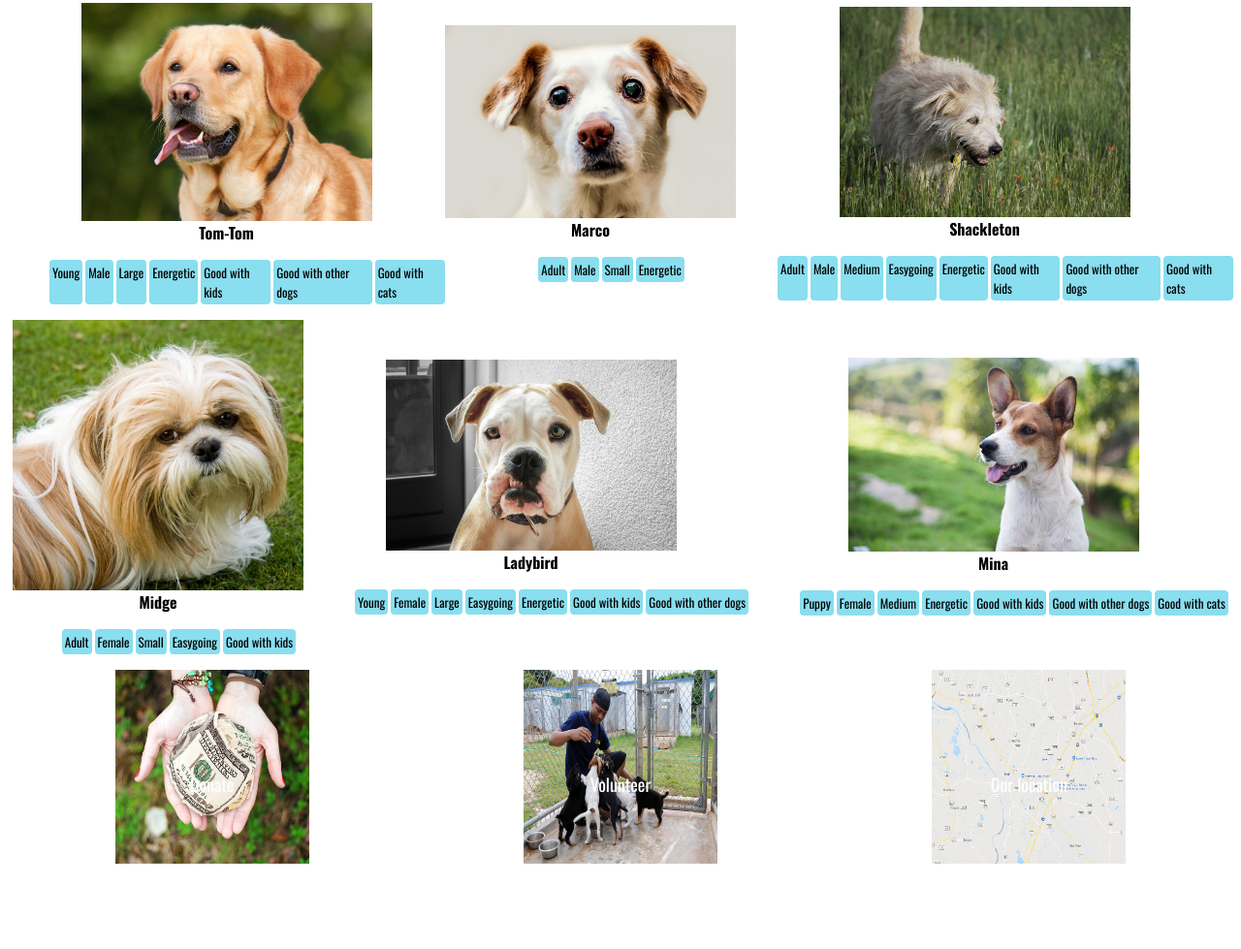
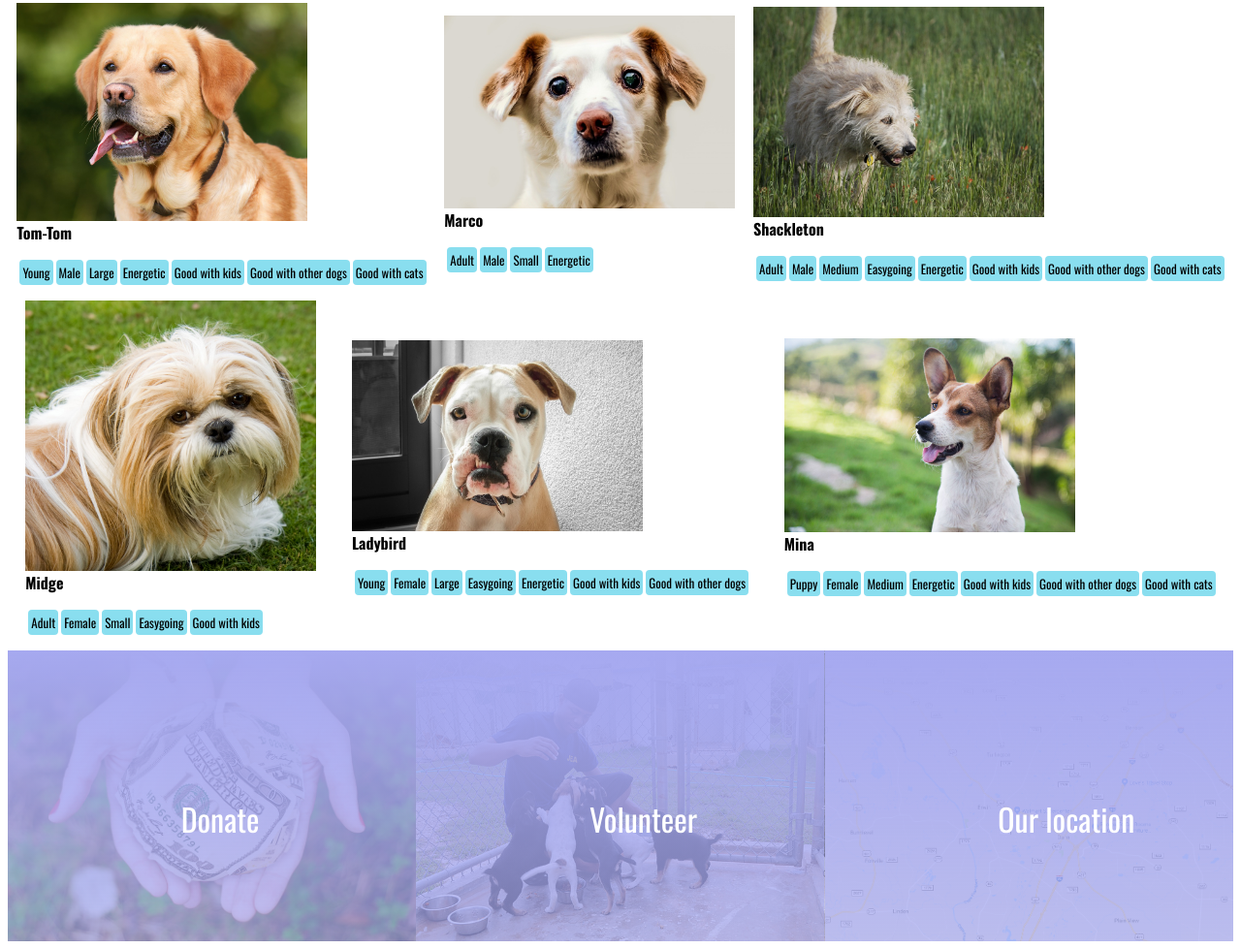
Before and after one commit to Momentum-Team-20/dog-adoption-kelseybarham, a plain HTML site: page index.html in a window 1280 px wide. Shown: the part 543-1522 px from the top of the page at 97% size. Before the commit the page ends 1442 px from the top, so only its background shows below. Drawn offline with nearby package versions, Linux system fonts and the light colour scheme.

Commit message:
fixed footer

```diff
--- a/index.html
+++ b/index.html
@@ -137,16 +137,16 @@
     </section>
  <footer>
     <div class="footer-section">
-        <img src="starter_files/images/donate.jpg" class="footer-image">
-        <p class="footer-text">Donate</p>
+        <div id="footer1" class="footer-image">
+        <p class="footer-text">Donate</p></div>
     </div>
     <div class="footer-section">
-        <img src="starter_files/images/volunteer.jpg" class="footer-image">
-        <p class="footer-text">Volunteer</p>
+        <div id="footer2" class="footer-image">
+        <p class="footer-text">Volunteer</p></div>
     </div>
     <div class="footer-section">
-        <img src="starter_files/images/location.png" class="footer-image">
-        <p class="footer-text">Our location</p>
+        <div id="footer3" class="footer-image">
+        <p class="footer-text">Our location</p></div>
     </div>
  </footer>
 
--- a/styles.css
+++ b/styles.css
@@ -23,7 +23,6 @@ header {
     flex-direction: column;
     flex-wrap: wrap;
     justify-content: center;
-    align-items: center;
 }
 
 .dog-image {
@@ -36,7 +35,9 @@ header {
 .dog-traits {
     list-style-type: none;
     display: flex;
+    flex-wrap: wrap;
     flex-direction: row;
+    padding-left: 0px;
 }
 
 .keyword {
@@ -51,13 +52,7 @@ header {
     font-weight: bold;
 }
 
-.footer-image {
-    display: flex;
-    flex: 1 1 auto;
-    aspect-ratio: 1 / 1;
-    width: 200px;
-    background: linear-gradient(#A6A9F0,#A6A9F0);
-}
+
 
 footer {
     display: flex;
@@ -66,15 +61,46 @@ footer {
 }
 
 .footer-text {
-    font-size: large;
+    font-size: 2rem;
     color: white;
     position: absolute;
     top: 50%;
     left: 50%;
-    transform: translate(-50%, -50%);
+    transform: translate(-2rem, -2rem);
 }
 
 .footer-section {
     position: relative;
     text-align: center;
+    flex-grow: 1;
 }
+
+#footer1 {
+    background:  linear-gradient(
+        rgba(166, 169, 240, 1), rgba(166, 169, 240, .7)
+      ), url("starter_files/images/donate.jpg");
+      background-position: center center;
+      background-size: cover;
+
+}
+
+#footer2 {
+    background: linear-gradient(
+        rgba(166, 169, 240, 1), rgba(166, 169, 240, .7)
+    ), url(starter_files/images/volunteer.jpg);
+    background-position: top center;
+    background-size: cover;
+}
+
+#footer3 {
+    background: linear-gradient(
+        rgba(166, 169, 240, 1), rgba(166, 169, 240, .7)
+    ), url(starter_files/images/location.png);
+    background-position: center center;
+    background-size: cover;
+}
+
+.footer-image {
+    display: flex;
+  height: 300px;
+}
```
